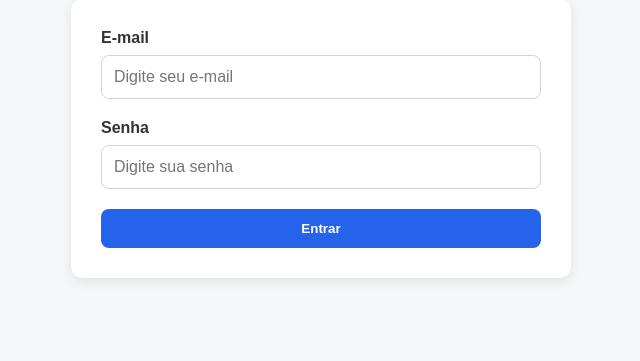
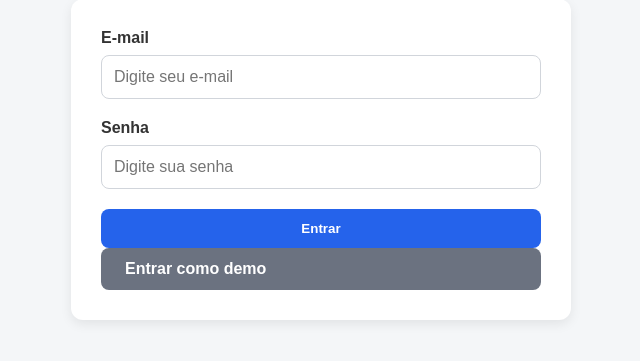
Before and after one commit to Eduardo-S-Balbino/personal-finance-tracker, a Flask app: page /login in a window 1280 px wide. Shown: the part 187-548 px from the top of the page, without its empty margins (319-959 px from the left). Run offline with Flask 3, Linux system fonts and the light colour scheme.

Commit message:
Add demo login user

```diff
--- a/app.py
+++ b/app.py
@@ -137,6 +137,92 @@ def get_filtered_transactions_for_user(user_id):
     }
 
 
+def create_demo_account():
+    demo_email = "demo@finance.com"
+    demo_username = "Demo User"
+    demo_password = "demo123"
+
+    demo_user = User.query.filter_by(email=demo_email).first()
+
+    if not demo_user:
+        demo_user = User(
+            username=demo_username,
+            email=demo_email,
+            password=generate_password_hash(demo_password)
+        )
+
+        db.session.add(demo_user)
+        db.session.commit()
+
+    existing_transactions = Transaction.query.filter_by(user_id=demo_user.id).first()
+
+    if not existing_transactions:
+        today = date.today()
+
+        demo_transactions = [
+            Transaction(
+                title="Salário",
+                amount=3500.00,
+                type="receita",
+                category="Trabalho",
+                date=date(today.year, today.month, 5),
+                description="Receita mensal principal",
+                is_recurring=True,
+                recurrence_type="monthly",
+                user_id=demo_user.id
+            ),
+            Transaction(
+                title="Aluguel",
+                amount=1200.00,
+                type="despesa",
+                category="Moradia",
+                date=date(today.year, today.month, 10),
+                description="Despesa mensal recorrente",
+                is_recurring=True,
+                recurrence_type="monthly",
+                user_id=demo_user.id
+            ),
+            Transaction(
+                title="Internet",
+                amount=120.00,
+                type="despesa",
+                category="Serviços",
+                date=date(today.year, today.month, 12),
+                description="Internet residencial",
+                is_recurring=True,
+                recurrence_type="monthly",
+                user_id=demo_user.id
+            ),
+            Transaction(
+                title="Supermercado",
+                amount=450.00,
+                type="despesa",
+                category="Alimentação",
+                date=today,
+                description="Compra mensal",
+                is_recurring=False,
+                recurrence_type=None,
+                user_id=demo_user.id
+            ),
+            Transaction(
+                title="Freelance",
+                amount=800.00,
+                type="receita",
+                category="Extra",
+                date=today,
+                description="Projeto freelance",
+                is_recurring=False,
+                recurrence_type=None,
+                user_id=demo_user.id
+            )
+        ]
+
+        db.session.add_all(demo_transactions)
+        db.session.commit()
+
+    return demo_user
+
+
 @app.route("/")
 def home():
     if "user_id" in session:
@@ -149,6 +235,18 @@ def home():
 @app.route("/teste/")
 def teste():
     return "ok"
+
+
+@app.route("/demo-login")
+@app.route("/demo-login/")
+def demo_login():
+    demo_user = create_demo_account()
+
+    session["user_id"] = demo_user.id
+    session["username"] = demo_user.username
+
+    flash("Você entrou como usuário demo.")
+    return redirect(url_for("dashboard"))
 
 
 @app.route("/login", methods=["GET", "POST"])
--- a/templates/login.html
+++ b/templates/login.html
@@ -12,6 +12,10 @@
         <input type="password" id="password" name="password" placeholder="Digite sua senha">
 
         <button type="submit" class="btn">Entrar</button>
+
+        <a href="{{ url_for('demo_login') }}" class="btn btn-secondary">
+            Entrar como demo
+        </a>
     </form>
 </section>
 {% endblock %}
```
